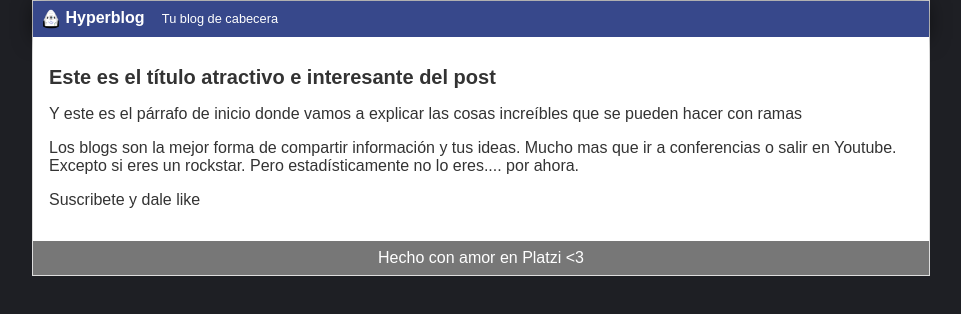
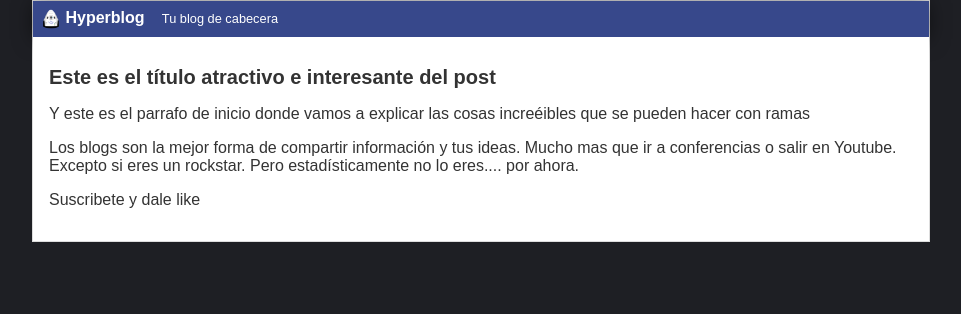
Before and after one commit to JulioPrieto06/registrationform, a plain HTML site: page hyperblog/blogpost.html in a window 1280 px wide. Shown: the whole page, without its empty margins (159-1120 px from the left). Drawn offline with Linux system fonts and the light colour scheme.

```diff
--- a/hyperblog/blogpost.html
+++ b/hyperblog/blogpost.html
@@ -1,6 +1,6 @@
 <html>
 <head>
-        <title>Hyperblog 2.0 es un blog del futuro</title>
+<title>Bienvenido a Hyperblog 2.0</title>
 <link rel="stylesheet" href="css/estilos.css" />
 </head>
 <body>
@@ -12,12 +12,9 @@
 </div>
 <div id="post">
 <h1>Este es el título atractivo e interesante del post</h1>
-                <p>Y este es el p&aacute;rrafo de inicio donde vamos a explicar las cosas incre&iacute;bles que se pueden hacer con ramas</p>
+<p>Y este es el parrafo de inicio donde vamos a explicar las cosas increéibles que se pueden hacer con ramas</p>
 <p>Los blogs son la mejor forma de compartir información y tus ideas. Mucho mas que ir a conferencias o salir en Youtube. Excepto si eres un rockstar. Pero estadísticamente no lo eres.... por ahora.</p>
 <p>Suscribete y dale like</p>
-            </div>
-	    <div id="footer">
-		Hecho con amor en Platzi &lt;3
 </div>
 </div>
 </body>
--- a/hyperblog/css/estilos.css
+++ b/hyperblog/css/estilos.css
@@ -50,11 +50,3 @@
     background: white;
     padding: 1em;
 }
-
-#footer
-{
-    background: #777;
-    color: white;
-    text-align: center;
-    padding: 0.5em;
-}
```
Lines whose indentation alone changed are shown as unchanged.
